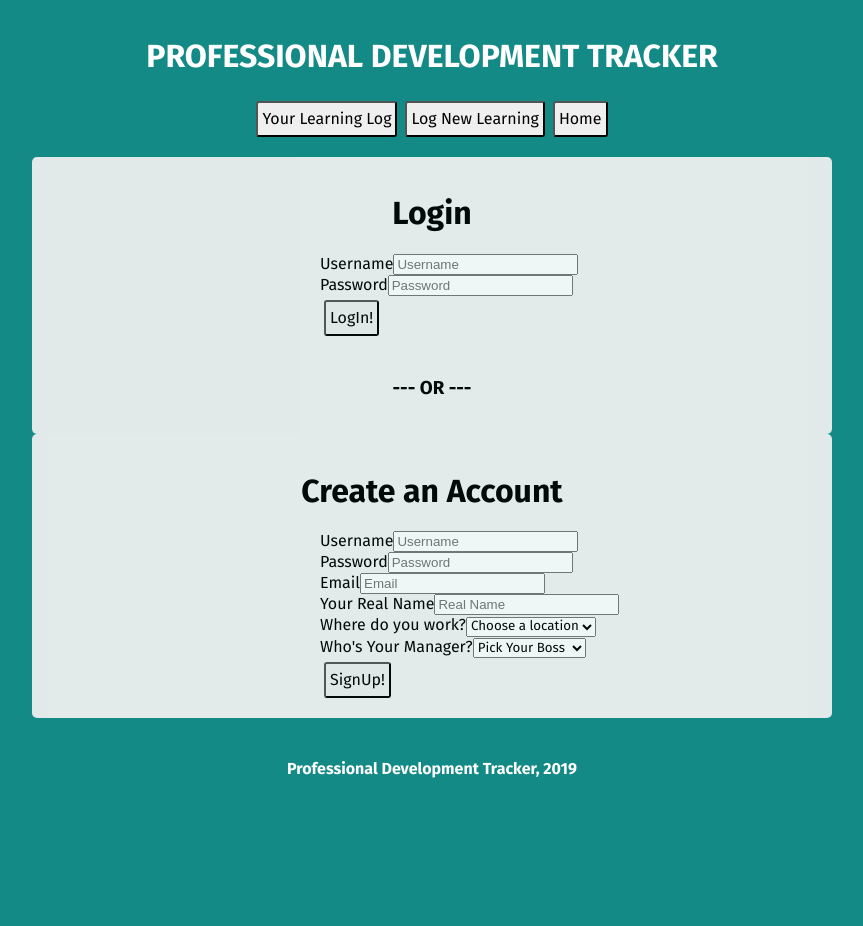
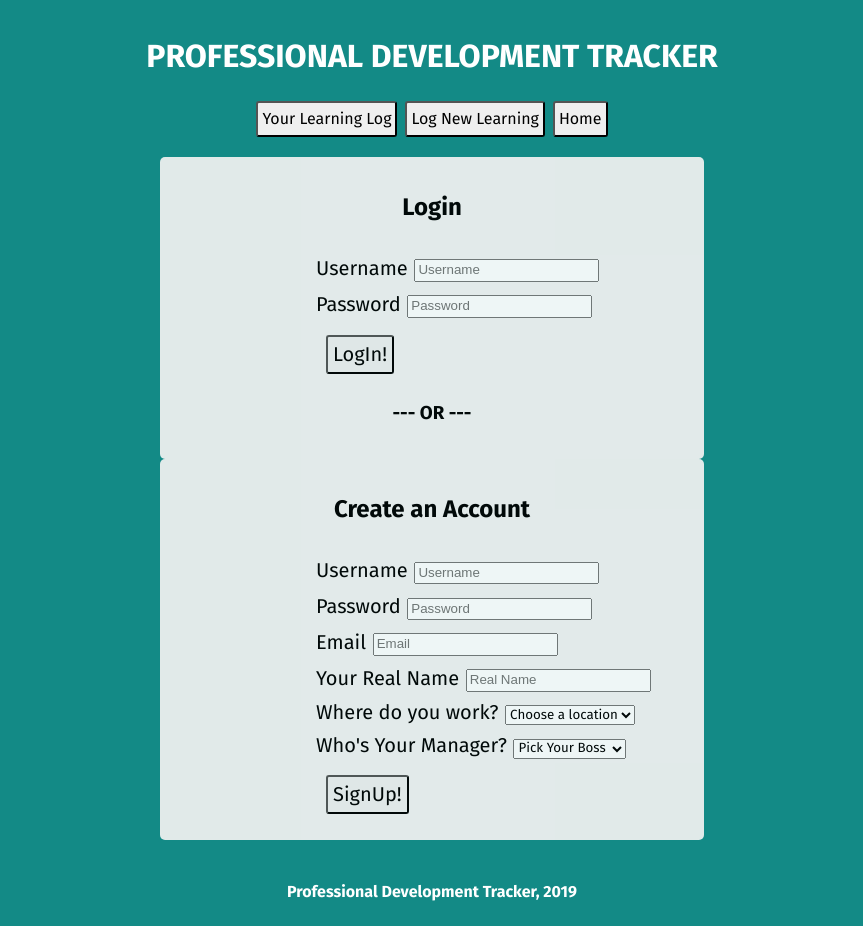
Before and after one commit to cyantis/prof_dev_tracker_v3, a React (Create React App) app in the folder pdt-app/: page /login in a window 1280 px wide. Shown: the whole page, without its empty margins (208-1071 px from the left). Before the commit the page ends 804 px from the top, so only its background shows below. Built offline with nearby package versions, Linux system fonts and the light colour scheme; no server answers.

Commit message:
adds more styling

```diff
--- a/pdt-app/src/App.css
+++ b/pdt-app/src/App.css
@@ -21,7 +21,8 @@ select {
   font-family: inherit;
 }
 
-button, input[type="submit"] {
+button,
+input[type="submit"] {
   font-size: 100%;
   font-family: inherit;
   line-height: 1.5em;
@@ -31,7 +32,8 @@ button, input[type="submit"] {
   text-align: center;
 }
 
-button:hover, input[type="submit"]:hover {
+button:hover,
+input[type="submit"]:hover {
   font-weight: bold;
   color: #138A86;
 }
@@ -58,20 +60,43 @@ button:hover, input[type="submit"]:hover {
   list-style-type: none;
 }
 
-.Login, .SignUp {
+.Login,
+.SignUp,
+.AccountProfile {
   background-color: #F2F2F2;
   opacity: 93%;
-  width: 60%;
+  width: 40%;
   margin: 0 auto;
   padding: 1em;
   border-radius: 5px;
   text-align: center;
+
 }
 
-.Login form, .SignUp form {
+.AccountProfile form {
   text-align: left;
-  padding-left: 17em;
+  font-size: 1.15em;
+  line-height: 1.5em;
+}
+
+.Login form,
+.SignUp form {
+  text-align: left;
+  padding-left: 7em;
+  font-size: 1.25em;
+}
+
+.Login input,
+.SignUp input,
+.SignUp select,
+.AccountProfile select,
+.AccountProfile textarea {
+  margin: .5em;
   line-height: 1.25em;
+}
+
+.Login h2, .SignUp h2 {
+  border: none;
 }
 
 .NewEvent form {
--- a/pdt-app/src/components/accountComponents/AccountProfile.js
+++ b/pdt-app/src/components/accountComponents/AccountProfile.js
@@ -66,8 +66,8 @@ class AccountProfile extends React.Component {
   render() {
     return (
       <div className="AccountProfile">
+      <h1>Edit Your Account</h1>
       <form onSubmit={this.handleSubmit}>
-        <h1>Edit Your Account</h1>
 
         <label>Username</label>
         <input
--- a/pdt-app/src/components/accountComponents/Login.js
+++ b/pdt-app/src/components/accountComponents/Login.js
@@ -24,7 +24,7 @@ class Login extends React.Component {
     return (
       <div>
         <div className="Login">
-            <h1>Login</h1>
+            <h2>Login</h2>
             <form onSubmit={this.handleSubmit}>
 
               <label>Username</label>
@@ -45,7 +45,7 @@ class Login extends React.Component {
                 /><br/>
 
               <input type='submit' value='LogIn!'/>
-            </form><br/>
+            </form>
             <h3>--- OR ---</h3>
           </div>
         <SignUp />
--- a/pdt-app/src/components/accountComponents/SignUp.js
+++ b/pdt-app/src/components/accountComponents/SignUp.js
@@ -35,7 +35,7 @@ class SignUp extends React.Component {
   render() {
     return (
       <div className="SignUp">
-        <h1>Create an Account</h1>
+        <h2>Create an Account</h2>
         <form onSubmit={this.handleSubmit}>
 
           <label>Username</label>
```
Also changed, not shown: 1 other file (tests, documents, lock files or other folders).
